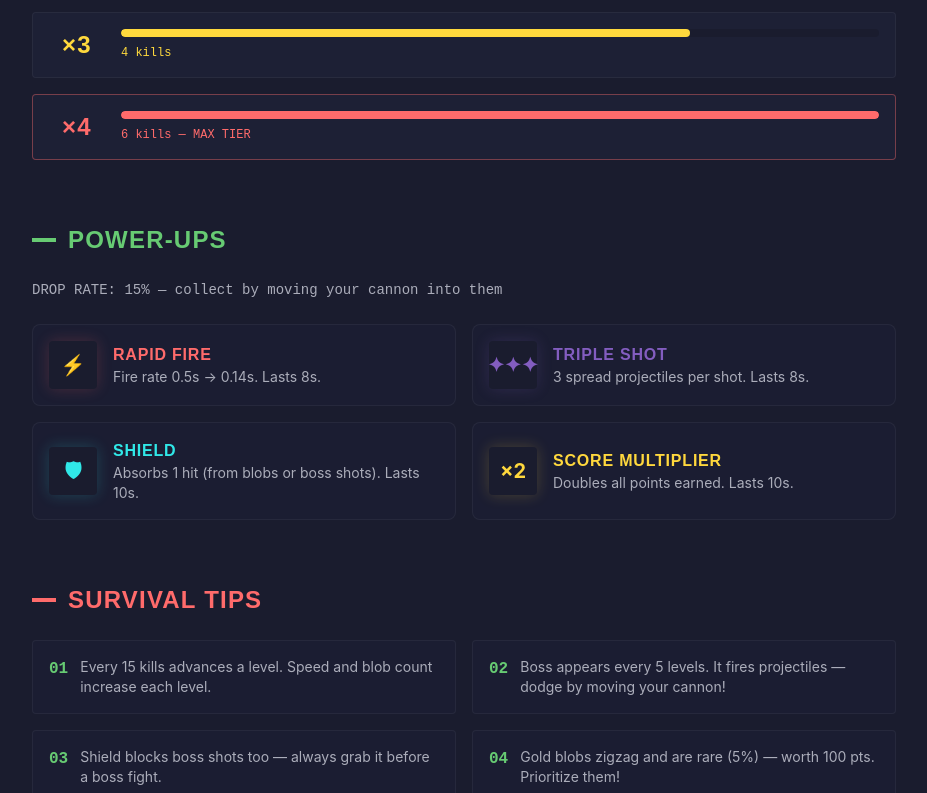
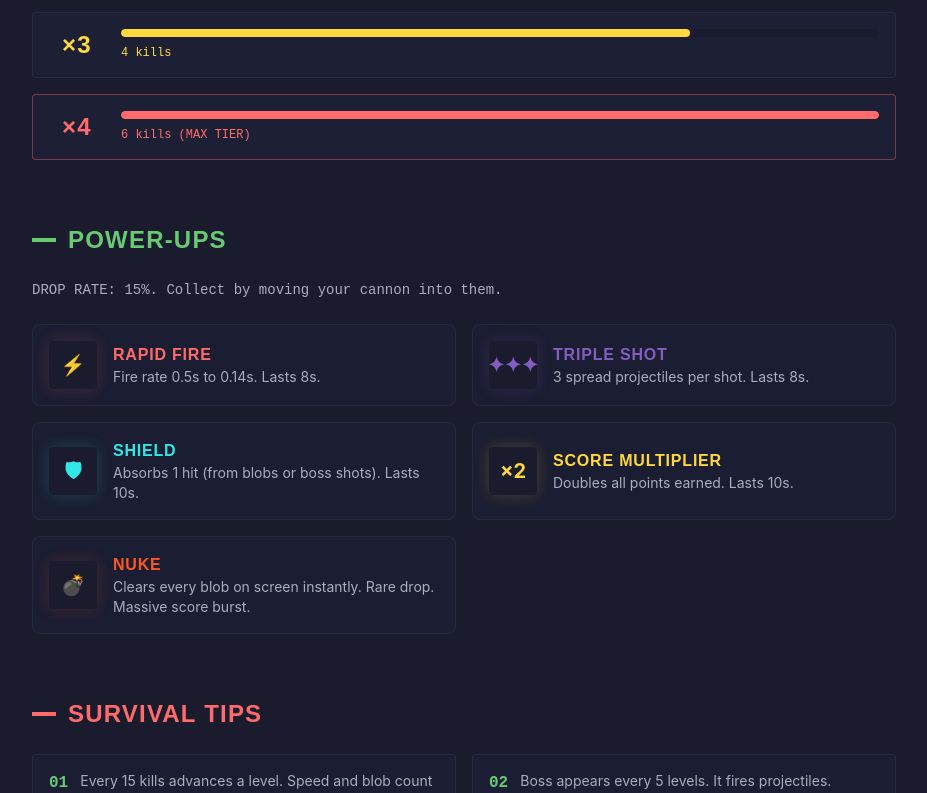
Before and after one commit to yusufsafary/squish-em, a React (Vite) app: page /how-to-play in a window 1280 px wide. Shown: the part 780-1573 px from the top of the page, without its empty margins (176-1103 px from the left). Built offline with nearby package versions, Linux system fonts and the light colour scheme.

Commit message:
fix: remove em-dashes, add NUKE to guide

```diff
--- a/src/pages/how-to-play.tsx
+++ b/src/pages/how-to-play.tsx
@@ -56,7 +56,7 @@ export default function HowToPlay() {
             <h2 className="text-2xl font-display font-bold mb-6 text-accent flex items-center gap-3">
               <span className="w-6 h-1 bg-accent inline-block" /> COMBO SYSTEM
             </h2>
-            <p className="text-muted-foreground mb-6">Chain kills quickly to build your multiplier. The timer resets after each kill — keep shooting!</p>
+            <p className="text-muted-foreground mb-6">Chain kills quickly to build your multiplier. The timer resets after each kill. Keep shooting!</p>
             <div className="flex flex-col gap-4">
               {[
                 { mult: "×1.5", threshold: "2 kills", color: "rgba(255,255,255,0.8)", pct: "25%" },
@@ -71,7 +71,7 @@ export default function HowToPlay() {
                       <div className="h-full rounded-full" style={{ width: pct, backgroundColor: color }} />
                     </div>
                     <span className="text-xs font-mono mt-2 block" style={{ color }}>
-                      {threshold}{max ? " — MAX TIER" : ""}
+                      {threshold}{max ? " (MAX TIER)" : ""}
                     </span>
                   </div>
                 </div>
@@ -83,12 +83,13 @@ export default function HowToPlay() {
             <h2 className="text-2xl font-display font-bold mb-6 text-primary flex items-center gap-3">
               <span className="w-6 h-1 bg-primary inline-block" /> POWER-UPS
             </h2>
-            <p className="font-mono text-sm mb-6 text-muted-foreground">DROP RATE: 15% — collect by moving your cannon into them</p>
+            <p className="font-mono text-sm mb-6 text-muted-foreground">DROP RATE: 15%. Collect by moving your cannon into them.</p>
             <div className="grid md:grid-cols-2 gap-4">
-              <PowerUp icon="⚡" name="Rapid Fire" desc="Fire rate 0.5s → 0.14s. Lasts 8s." color="360 100% 71%" />
+              <PowerUp icon="⚡" name="Rapid Fire" desc="Fire rate 0.5s to 0.14s. Lasts 8s." color="360 100% 71%" />
               <PowerUp icon="✦✦✦" name="Triple Shot" desc="3 spread projectiles per shot. Lasts 8s." color="263 44% 56%" />
               <PowerUp icon="🛡" name="Shield" desc="Absorbs 1 hit (from blobs or boss shots). Lasts 10s." color="180 80% 55%" />
               <PowerUp icon="×2" name="Score Multiplier" desc="Doubles all points earned. Lasts 10s." color="48 100% 62%" />
+              <PowerUp icon="💣" name="NUKE" desc="Clears every blob on screen instantly. Rare drop. Massive score burst." color="14 100% 57%" />
             </div>
           </section>
 
@@ -99,9 +100,9 @@ export default function HowToPlay() {
             <div className="grid md:grid-cols-2 gap-4">
               {[
                 { tip: "Every 15 kills advances a level. Speed and blob count increase each level." },
-                { tip: "Boss appears every 5 levels. It fires projectiles — dodge by moving your cannon!" },
-                { tip: "Shield blocks boss shots too — always grab it before a boss fight." },
-                { tip: "Gold blobs zigzag and are rare (5%) — worth 100 pts. Prioritize them!" },
+                { tip: "Boss appears every 5 levels. It fires projectiles. Dodge by moving your cannon!" },
+                { tip: "Shield blocks boss shots too. Always grab it before a boss fight." },
+                { tip: "Gold blobs zigzag and are rare (5%). Worth 100 pts. Prioritize them!" },
                 { tip: "Triple Shot + Score×2 stack. Combine them with a combo for massive scores." },
                 { tip: "Blue blobs take 2 hits. Lead your shots slightly ahead of them." },
               ].map(({ tip }, i) => (
```
